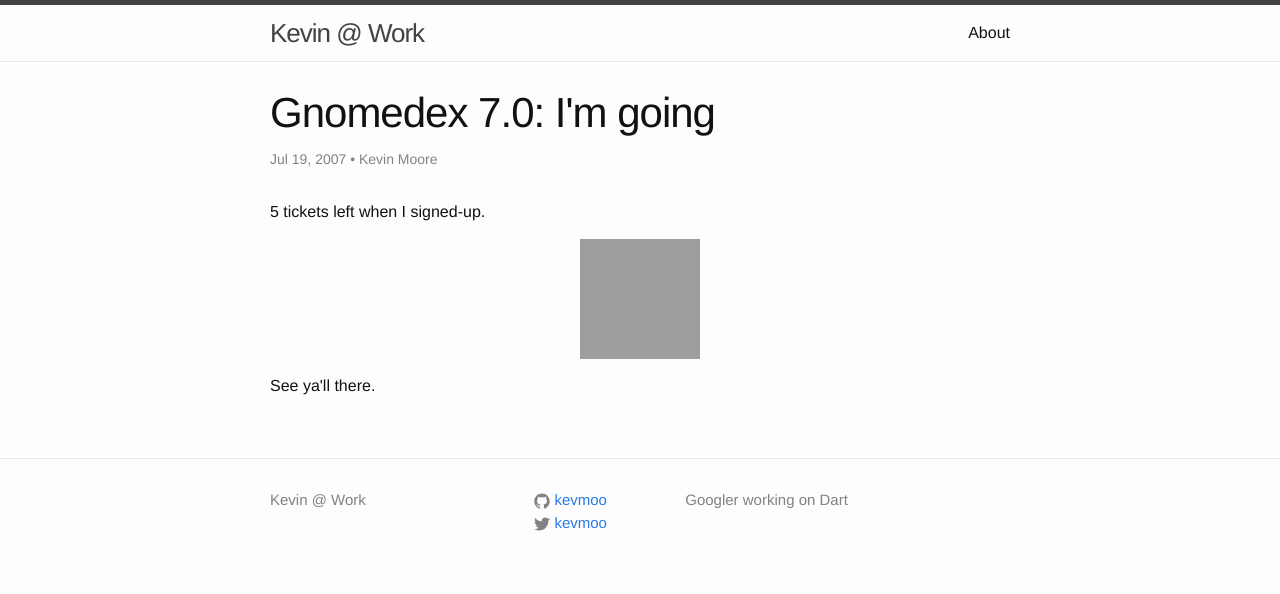
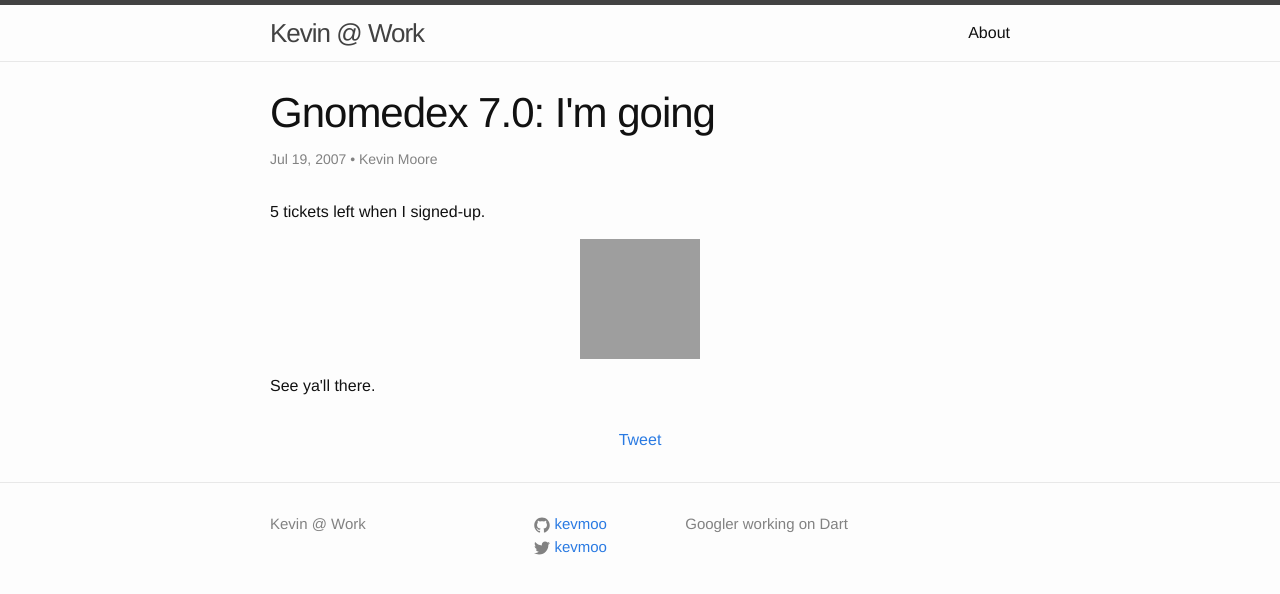
Before and after one commit to kevmoo/work.j832.com, a Jekyll site: the page built from _posts/2007-07-19-gnomedex-70-i-going.html, in a window 1280 px wide. Shown: the top 594 px of the page. Built offline with Jekyll 4.4.1, drawn with Linux system fonts in a browser that asks for light colours; comment, search, counter and statistics services are not loaded; grey boxes are pictures that could not be loaded.

Commit message:
social sharing buttons

```diff
--- a/_layouts/post.html
+++ b/_layouts/post.html
@@ -12,4 +12,16 @@
     {{ content }}
   </article>
 
+  <div class="post-sharing">
+    <!-- Twitter -->
+    <a href="https://twitter.com/share" class="twitter-share-button" data-via="kevmoo" data-related="kevmoo">Tweet</a>
+    <script>!function(d,s,id){var js,fjs=d.getElementsByTagName(s)[0],p=/^http:/.test(d.location)?'http':'https';if(!d.getElementById(id)){js=d.createElement(s);js.id=id;js.src=p+'://platform.twitter.com/widgets.js';fjs.parentNode.insertBefore(js,fjs);}}(document, 'script', 'twitter-wjs');</script>
+
+    <!-- Google + -->
+    <div class="g-plus" data-action="share" data-annotation="bubble"></div>
+    <script src="https://apis.google.com/js/platform.js" async defer></script>
+
+    <!-- Reddit -->
+    <script type="text/javascript" src="//www.reddit.com/buttonlite.js?i=1"></script>
+  </div>
 </div>
--- a/_sass/_layout.scss
+++ b/_sass/_layout.scss
@@ -234,3 +234,7 @@
         }
     }
 }
+
+.post-sharing {
+  text-align: center;
+}
```
